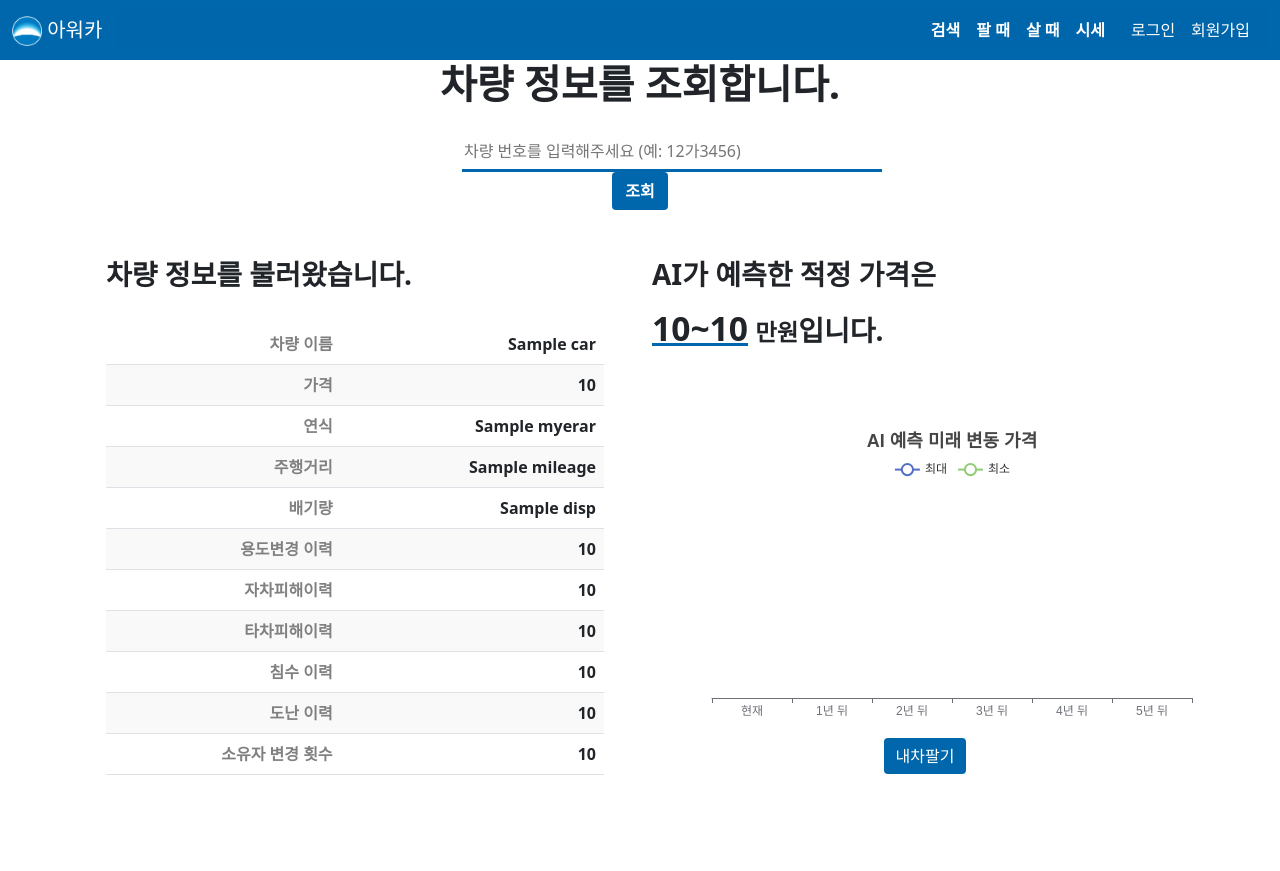
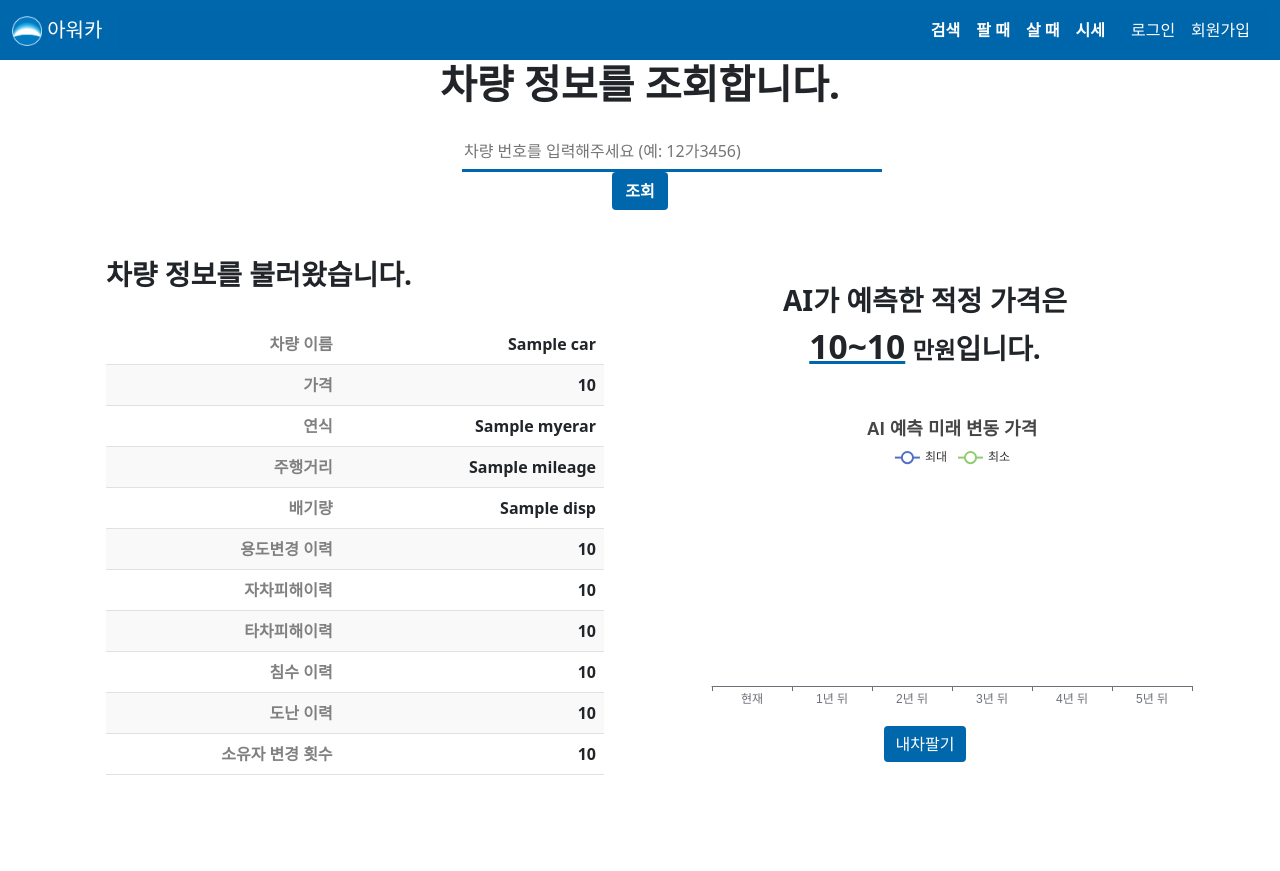
Before and after one commit to dotorimuk1112/FinalProject_OurCar, a Django app: template final_project/templates/common/car_info.html in a window 1280 px wide. Run offline with Django 5.2, Linux system fonts and the light colour scheme; the template is opened without the code that fills it: most values are stand-ins (such as "Sample title", 1, 10 or a date in 2020); some libraries are stand-ins or nearby versions.

Commit message:
디테일 수정

```diff
--- a/final_project/templates/common/car_info.html
+++ b/final_project/templates/common/car_info.html
@@ -91,10 +91,10 @@
                 <div class="mt-4 mb-5">
                     <div class="mt-1 mb-1">
                         {% if predicted_list %}
-                            <h3 style="font-weight: 800;">AI가 예측한 적정 가격은</h3>
-                            <p> </p>
-                            <h3 style="font-weight: 900;"><span style="font-size: larger; text-decoration: underline; text-decoration-color: #0067ac;">{{ min_price }}~{{ max_price }}</span>&nbsp;<span style="font-size: smaller;">만원</span>입니다.</h3><br>
-                            <br><br>
+                        <div style="text-align: center;">
+                            <h3 style="font-weight: 800; margin-top:50px;">AI가 예측한 적정 가격은</h3>
+                            <h3 style="font-weight: 900; margin-bottom:50px;"><span style="font-size: larger; text-decoration: underline; text-decoration-color: #0067ac;">{{ min_price }}~{{ max_price }}</span>&nbsp;<span style="font-size: smaller;">만원</span>입니다.</h3>
+                        </div>
                             <canvas id="futurePrice" width="600" height="300"></canvas>
                         {% else %}
                             <div class="text-center mt-1">
```
Also changed, not shown: final_project/sales/static/uploads/img_input.png (added).
